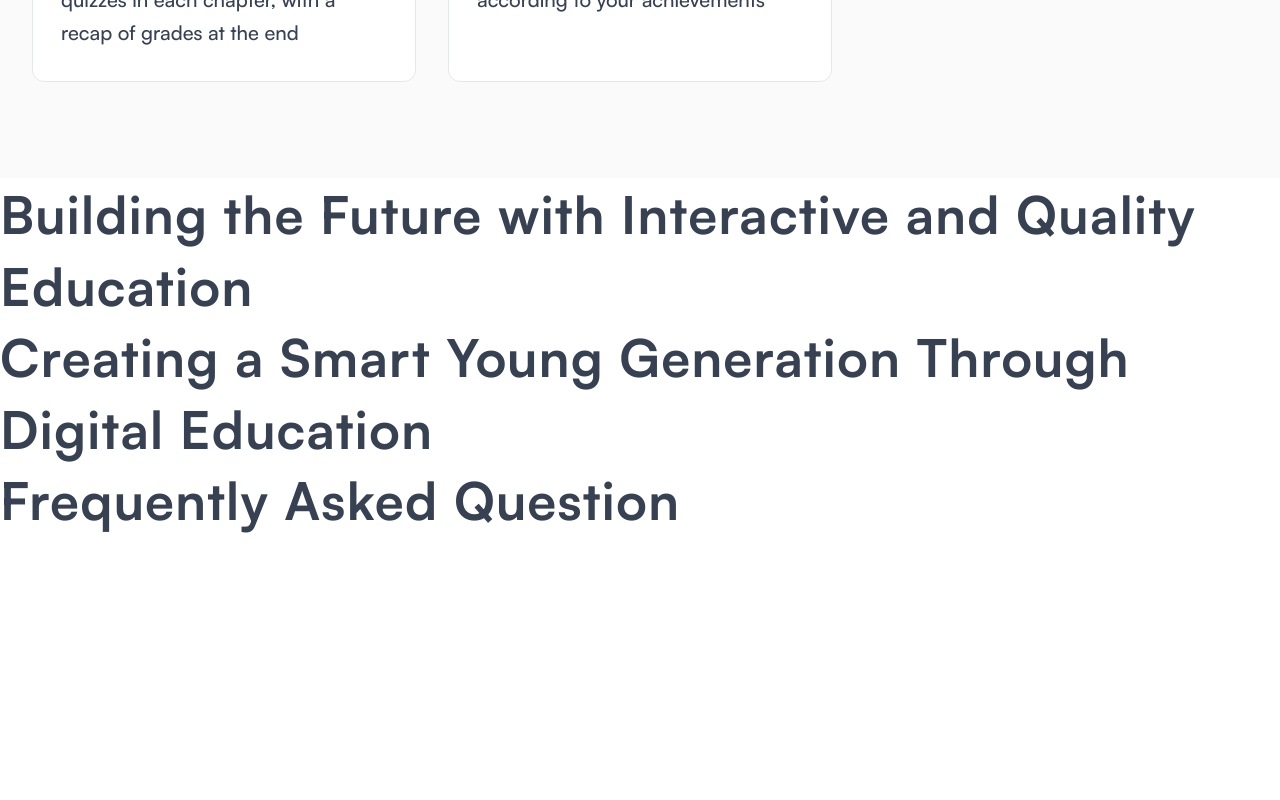
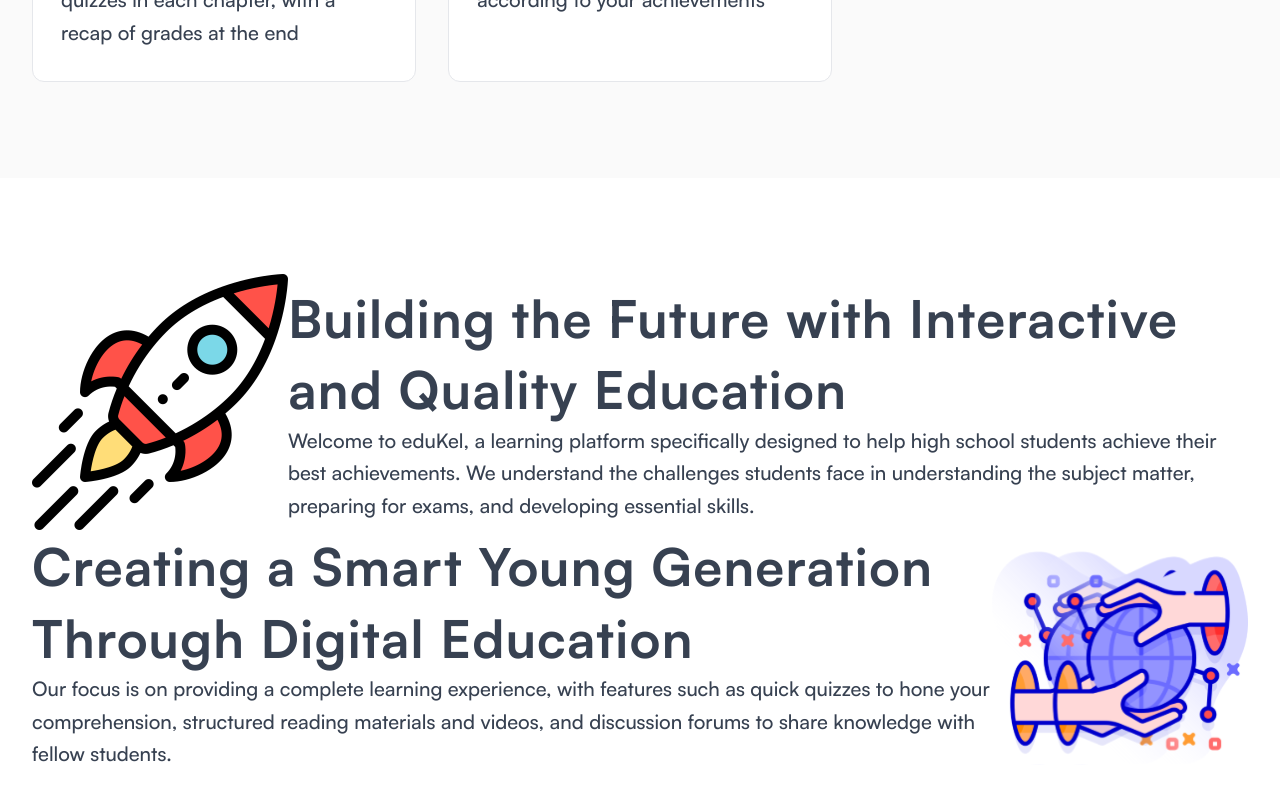
Before and after one commit to haikelz/iitc-2024-web-design, a React (Vite) app: page / in a window 1280 px wide. Shown: the part 1972-2772 px from the top of the page. Before the commit the page ends 2508 px from the top, so only its background shows below. Built offline with nearby package versions, Linux system fonts and the light colour scheme.

Commit message:
feat(section): working on about section

```diff
--- a/src/components/About.tsx
+++ b/src/components/About.tsx
@@ -1,14 +1,46 @@
-import { Heading } from "./ui/typography";
+import { Heading, Paragraph } from "./ui/typography";
 
 export default function About() {
   return (
-    <section className="w-full">
+    <section id="about" className="w-full px-8 py-24">
+      <div className="flex justify-between items-center w-full">
+        <img
+          src="/images/startup.svg"
+          alt="startup"
+          draggable="false"
+          className="w-64 h-64"
+        />
+        <div>
           <Heading as="h2">
             Building the Future with Interactive and Quality Education
           </Heading>
+          <Paragraph>
+            Welcome to eduKel, a learning platform specifically designed to help
+            high school students achieve their best achievements. We understand
+            the challenges students face in understanding the subject matter,
+            preparing for exams, and developing essential skills.
+          </Paragraph>
+        </div>
+      </div>
+      <div className="flex justify-between items-start w-full">
+        <div>
           <Heading as="h2">
             Creating a Smart Young Generation Through Digital Education
           </Heading>
+          <Paragraph>
+            Our focus is on providing a complete learning experience, with
+            features such as quick quizzes to hone your comprehension,
+            structured reading materials and videos, and discussion forums to
+            share knowledge with fellow students.
+          </Paragraph>
+        </div>
+        <img
+          src="/images/hand.svg"
+          alt="hand"
+          draggable="false"
+          className="w-64 h-64"
+        />
+      </div>
     </section>
   );
 }
--- a/src/components/Banner.tsx
+++ b/src/components/Banner.tsx
@@ -22,7 +22,7 @@
             <Input
               type="text"
               placeholder="Find your needs"
-              className="w-96 h-12"
+              className="w-96 h-12 pl-12"
             />
           </div>
           <Button type="button" aria-label="search">
--- a/src/components/Contact.tsx
+++ b/src/components/Contact.tsx
@@ -1,7 +1,28 @@
+import { Heading, Paragraph } from "./ui/typography";
+
 export default function Contact() {
   return (
-    <section>
-      <div></div>
+    <section className="w-full px-8">
+      <div className="bg-darkSlateGray">
+        <Heading as="h3" className="text-[32px] text-white">
+          Contact Information
+        </Heading>
+        <Paragraph>
+          Any ideas or questions? We are here to help and will respond to your
+          message as soon as possible
+        </Paragraph>
+      </div>
+      <div>
+        <div>
+          <Paragraph>edukel@gmail.com</Paragraph>
+        </div>
+        <div>
+          <Paragraph>+62 812 6573 7369</Paragraph>
+        </div>
+        <div>
+          <Paragraph>Kertosono, Kabupaten Nganjuk</Paragraph>
+        </div>
+      </div>
     </section>
   );
 }
--- a/src/components/Faq.tsx
+++ b/src/components/Faq.tsx
@@ -1,9 +1,12 @@
-import { Heading } from "./ui/typography";
+import { Heading, Paragraph } from "./ui/typography";
 
 export default function Faq() {
   return (
     <section>
-      <Heading as="h2">Frequently Asked Question</Heading>
+      <div>
+        <Heading as="h2">Frequently Asked Question</Heading>
+        <Paragraph>Quick answers to questions you may here</Paragraph>
+      </div>
     </section>
   );
 }
--- a/src/components/Features.tsx
+++ b/src/components/Features.tsx
@@ -48,7 +48,7 @@
 
 export default function Features() {
   return (
-    <section id="features" className="px-8 py-24 bg-lotion">
+    <section id="features" className="px-8 py-24 w-full bg-lotion">
       <div className="flex justify-between items-center w-full">
         <Heading as="h2" className="w-[600px]">
           We have provided quality material materials that you can easily access{" "}
--- /dev/null
+++ b/src/components/ui/Accordion.tsx
@@ -0,0 +1,7 @@
+export default function Accordion() {
+  return (
+    <div>
+      <div></div>
+    </div>
+  );
+}
```
Also changed, not shown: public/images/hand.svg (added), public/images/startup.svg (added). Lines whose indentation alone changed are shown as unchanged.
